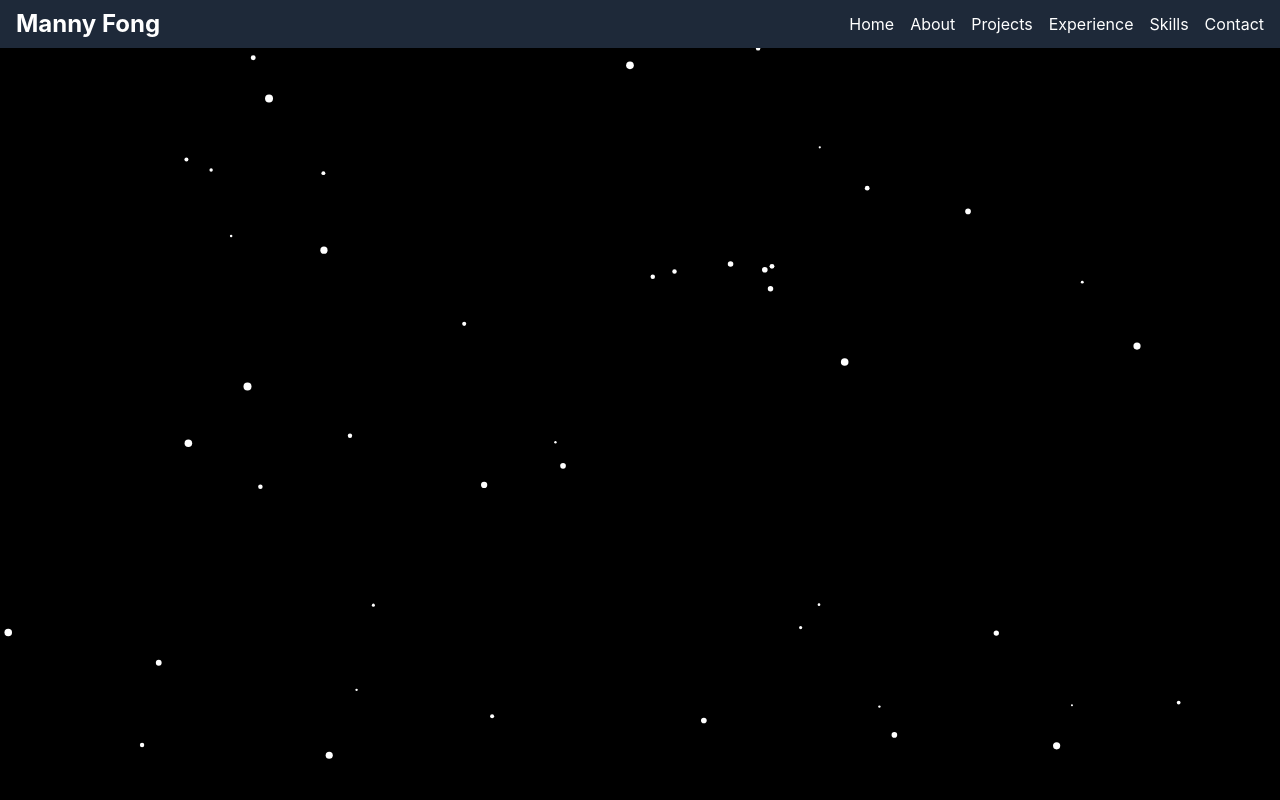
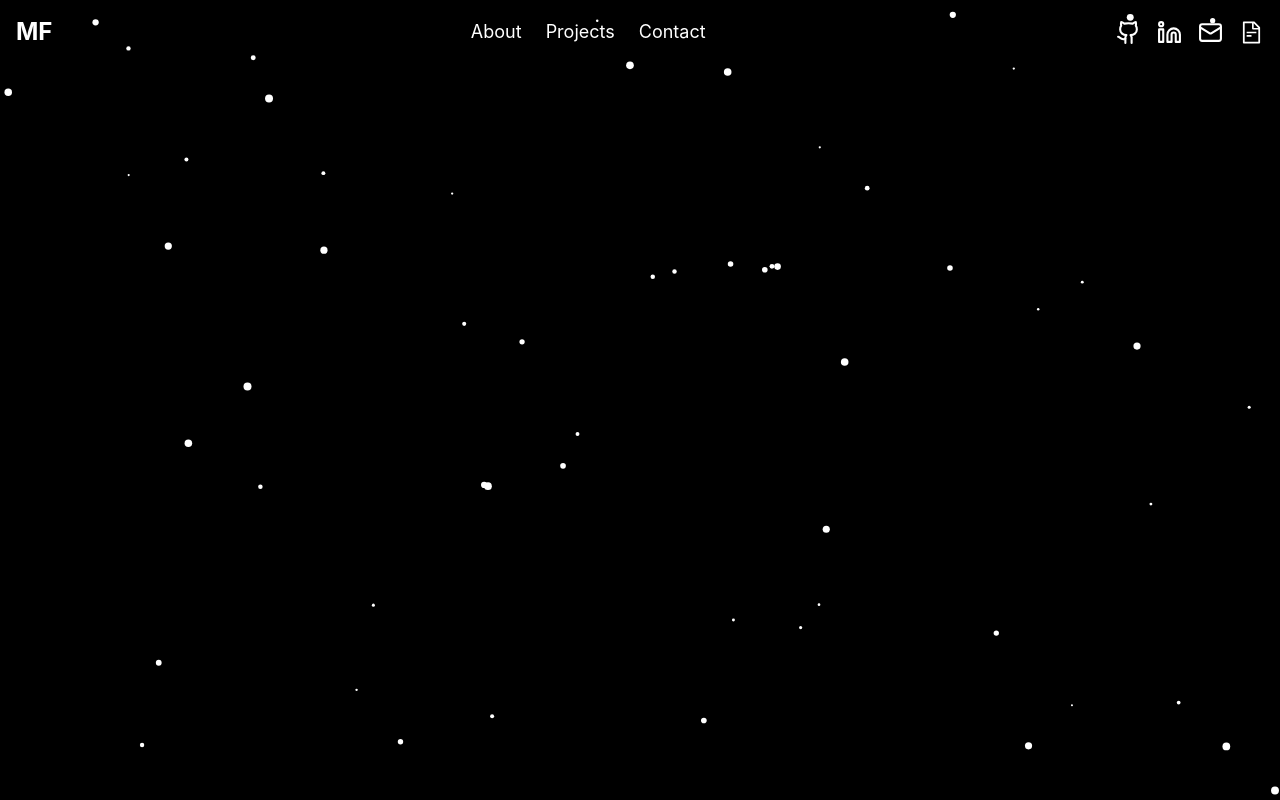
Before and after one commit to BasicallyManny/Personal-Portfolio-Website, a React (Vite) app: page / in a window 1280 px wide. Built offline with nearby package versions, Linux system fonts and the light colour scheme.

Commit message:
implemented navbar with appropriate links as of now

```diff
--- a/src/App.tsx
+++ b/src/App.tsx
@@ -13,10 +13,10 @@ import stars from './components/particles/stars';
 
 function App() {
   const particlesInit = useCallback(async (engine: Engine) => {
-    await loadSlim(engine);
+    await loadSlim(engine); // Loads slim version of tsparticles
   }, []);
 
-  const particlesLoaded = useCallback(async (container: Container | undefined) => {
+  const particlesLoaded = useCallback(async (container?: Container) => {
     console.log(container);
   }, []);
 
@@ -31,7 +31,7 @@ function App() {
         options={stars}
       />
 
-      {/* Your actual app content */}
+      {/* Actual app content */}
       <div className="relative z-10">
         <RouterProvider router={router} />
       </div>
--- a/src/components/layout/Layout.tsx
+++ b/src/components/layout/Layout.tsx
@@ -1,5 +1,3 @@
-import React from 'react'
-
 import { Outlet } from 'react-router-dom'
 import {Navbar} from './Navbar'
 
--- a/src/components/layout/Navbar.tsx
+++ b/src/components/layout/Navbar.tsx
@@ -1,9 +1,13 @@
-import React from 'react'
 import { motion } from 'framer-motion'
-import { link } from 'react-scroll'
 import { FiMenu, FiX } from 'react-icons/fi';
 
+import { LuGithub,LuLinkedin, LuMail, } from "react-icons/lu";
+import { AiOutlineFileText } from "react-icons/ai";
+
+
+
 import { useState, useEffect } from 'react'
+
 
 interface NavElement {
     name: string
@@ -11,13 +15,22 @@ interface NavElement {
     offset: number
 }
 
+interface IconElement {
+    icon?: React.ReactNode
+    to?: string
+}
+
 const navElements: NavElement[] = [
-    { name: 'Home', to: 'hero', offset: 0 },
     { name: 'About', to: 'about', offset: -70 },
     { name: 'Projects', to: 'projects', offset: -70 },
-    { name: 'Experience', to: 'experience', offset: -70 },
-    { name: 'Skills', to: 'skills', offset: -70 },
     { name: 'Contact', to: 'contact', offset: -70 },
+]
+
+const iconElements: IconElement[] = [
+    { icon: <LuGithub size={25} />, to: 'https://github.com/BasicallyManny' },
+    {icon: <LuLinkedin size={25}/>, to: 'https://www.linkedin.com/in/manfred-fong-532548300/'},
+    {icon: <LuMail size={25}/>},
+    {icon: <AiOutlineFileText size={25}/>}
 ]
 
 export const Navbar = () => {
@@ -30,9 +43,7 @@ export const Navbar = () => {
             }
         }
         window.addEventListener('resize', handleResize)
-        return () => {
-            window.removeEventListener('resize', handleResize)
-        }
+        return () => window.removeEventListener('resize', handleResize)
     }, [])
 
     return (
@@ -40,12 +51,18 @@ export const Navbar = () => {
             initial={{ y: -100 }}
             animate={{ y: 0 }}
             transition={{ duration: 0.5 }}
-            className="fixed top-0 left-0 w-full flex justify-between items-center px-4 py-2 bg-gray-800 text-white z-50"
+            className="fixed top-0 w-full bg-transparent text-white z-50"
         >
+            <div className="flex justify-between items-center h-full mx-auto max-w-7xl p-4 w-full">
+                {/* Logo */}
                 <div className="flex items-center">
-                <h1 className="text-2xl font-bold">Manny Fong</h1>
+                    <h1 className="flex text-2xl font-bold">
+                        <span className="mr-2">MF</span>
+                    </h1>
                 </div>
-            <ul className="hidden md:flex space-x-4">
+
+                {/* Desktop Navigation */}
+                <ul className="hidden md:flex space-x-6">
                     {navElements.map((element, index) => (
                         <motion.li
                             key={index}
@@ -54,55 +71,66 @@ export const Navbar = () => {
                         >
                             <motion.a
                                 href={`#${element.to}`}
-                            onClick={() => {
-                                link.scroll({
-                                    el: `#${element.to}`,
-                                    offset: element.offset,
-                                })
-                            }}
-                            className="cursor-pointer"
+                                className="cursor-pointer text-lg"
                             >
                                 {element.name}
                             </motion.a>
                         </motion.li>
                     ))}
                 </ul>
+
+                {/* Desktop Icons */}
+                <div className="hidden md:flex space-x-4">
+                    {iconElements.map((element, index) => (
+                        <motion.div
+                            key={index}
+                            whileHover={{ scale: 1.1 }}
+                            whileTap={{ scale: 0.9 }}
+                            onClick ={() => window.open(element.to, '_blank')}
+                        >
+                            {element.icon}
+                        </motion.div>
+                    ))}
+                </div>
+
+                {/* Mobile Menu Button */}
                 <button
                     onClick={() => setIsOpen(!isOpen)}
-                className="md:hidden"
+                    className="md:hidden z-50"
                 >
-                {isOpen ? <FiX /> : <FiMenu />}
+                    {isOpen ? <FiX size={24} /> : <FiMenu size={24} />}
                 </button>
-            {isOpen && (
-                <motion.ul
-                    initial={{ y: -100 }}
-                    animate={{ y: 0 }}
-                    transition={{ duration: 0.5 }}
-                    className="md:hidden flex flex-col space-y-4"
+            </div>
+
+            {/* Mobile Menu*/}
+            <motion.div
+                initial={false} // Let animation depend on isOpen
+                animate={isOpen ? 'open' : 'closed'}
+                variants={{
+                    open: { opacity: 1, height: 'auto', y: 0 },
+                    closed: { opacity: 0, height: 0, y: -20 },
+                }}
+                transition={{ duration: 0.4, ease: 'easeInOut' }}
+                className="md:hidden overflow-hidden bg-black/80 w-full absolute left-0 top-full"
             >
+                <ul className="flex flex-col space-y-4 p-4">
                     {navElements.map((element, index) => (
                         <motion.li
                             key={index}
                             whileHover={{ scale: 1.1 }}
                             whileTap={{ scale: 0.9 }}
                         >
-                            <motion.a
+                            <a
                                 href={`#${element.to}`}
-                                onClick={() => {
-                                    link.scroll({
-                                        el: `#${element.to}`,
-                                        offset: element.offset,
-                                    })
-                                }}
-                                className="cursor-pointer"
+                                className="cursor-pointer text-lg"
+                                onClick={() => setIsOpen(false)} // Close after click
                             >
                                 {element.name}
-                            </motion.a>
+                            </a>
                         </motion.li>
                     ))}
-                </motion.ul>
-            )}
-
+                </ul>
+            </motion.div>
 
         </motion.nav>
     )
--- a/src/components/particles/stars.tsx
+++ b/src/components/particles/stars.tsx
@@ -1,15 +1,33 @@
-const stars = {
+import type { ISourceOptions } from "tsparticles-engine";
+
+const stars: ISourceOptions = {
     background: {
         color: {
-        value: "#000000", // Black background
+            value: "#000000",
         },
+        image: "",
+        position: "",
+        repeat: "",
+        size: "",
+        opacity: 1,
     },
     particles: {
         number: {
-        value: 50, // Number of stars
+            value: 50,
+            density: {
+                enable: true,
+                area: 800,
+            },
+            limit: 0,
+            max: 0,
         },
         color: {
             value: "#ffffff",
+            animation: {
+                enable: false,
+                speed: 1,
+                sync: true,
+            },
         },
         shape: {
             type: "circle",
@@ -17,10 +35,24 @@ const stars = {
         opacity: {
             value: 1,
             random: false,
+            animation: {
+                enable: false,
+                speed: 1,
+                sync: false,
+                startValue: "random",
+                destroy: "none",
+            },
         },
         size: {
-        value: 4,
+            value: { min: 2, max: 4 },
             random: true,
+            animation: {
+                enable: false,
+                speed: 40,
+                sync: false,
+                startValue: "random",
+                destroy: "none",
+            },
         },
         move: {
             enable: true,
@@ -28,19 +60,37 @@ const stars = {
             direction: "none",
             random: false,
             straight: false,
-        outModes: "out",
+            outModes: {
+                default: "out",
+            },
+            attract: {
+                enable: false,
+                rotateX: 600,
+                rotateY: 1200,
+            },
+            angle: {
+                offset: 0,
+                value: 90,
+            },
+            center: {
+                x: 50,
+                y: 50,
+                mode: "percent",
+                radius: 0,
+            },
+            path: {
+                enable: false,
+                delay: {
+                    value: 0,
                 },
             },
-    interactivity: {
-      modes: {
-        repulse: {
-          distance: 100,
-        },
-        push: {
-          quantity: 4,
+            trail: {
+                enable: false,
+                length: 10,
             },
         },
     },
+    detectRetina: true,
 };
 
 export default stars;
```
Lines whose indentation alone changed are shown as unchanged.
